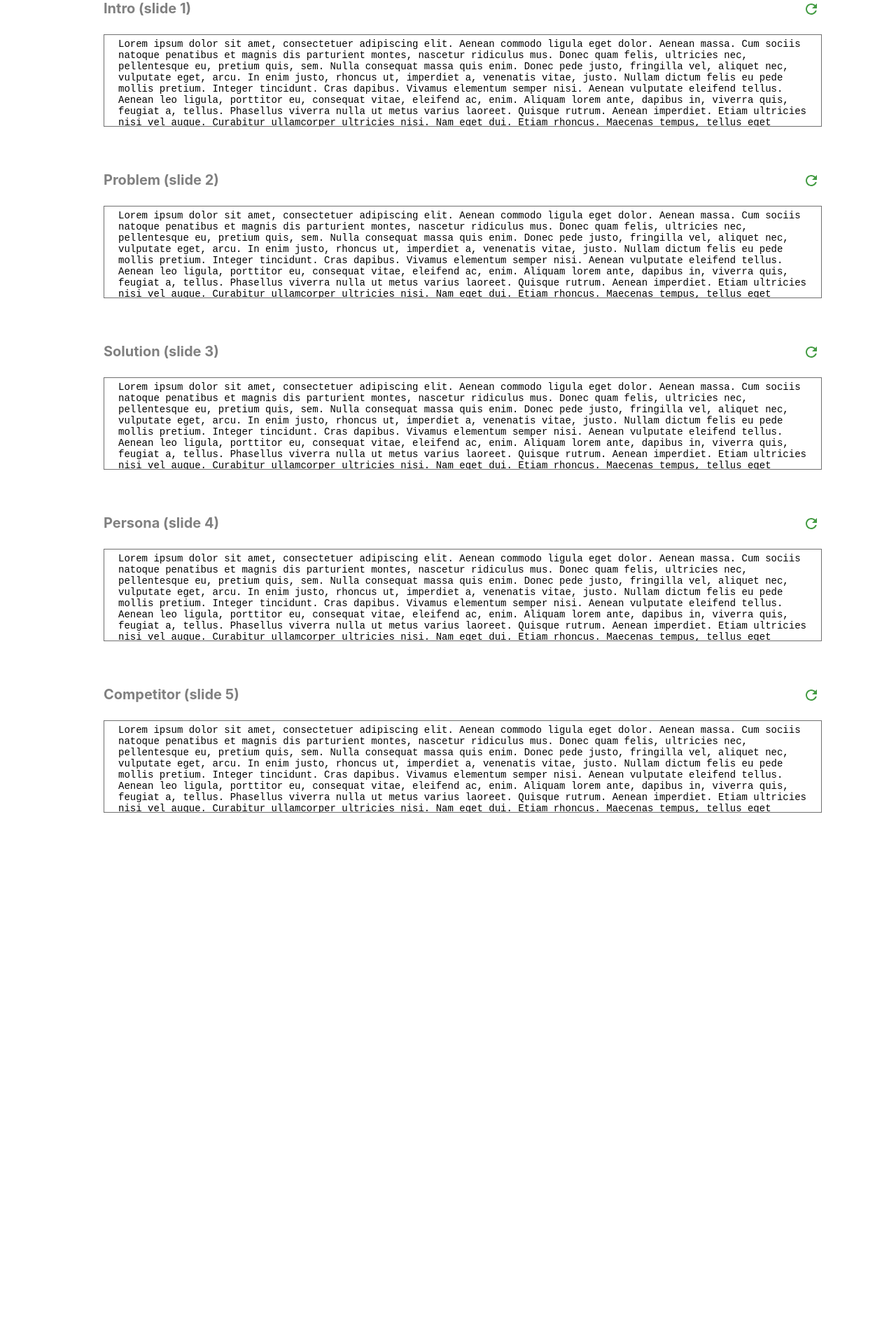
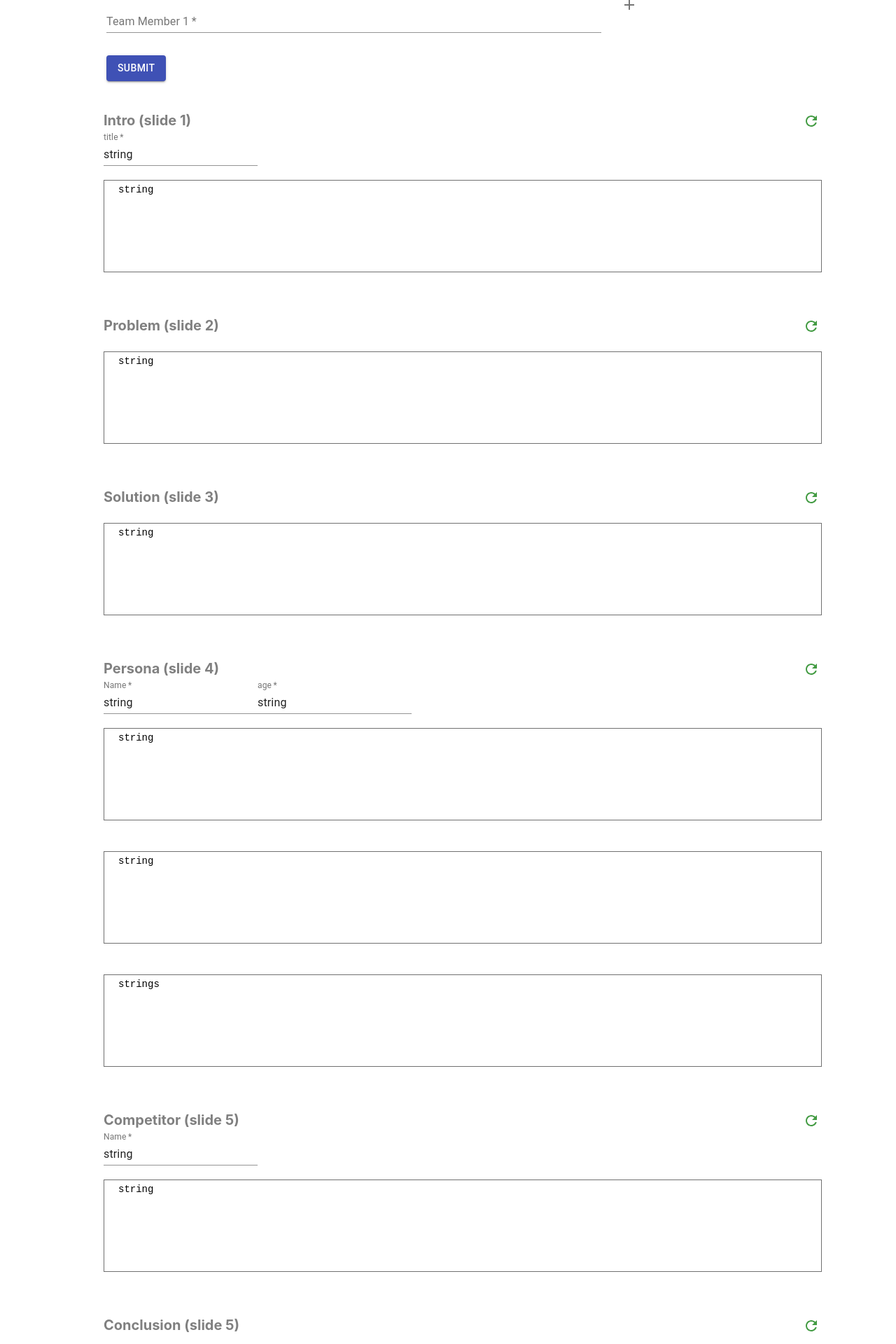
Before and after one commit to DIYVERSITY/Collect-slides-Hack, a React (Create React App) app: page / in a window 1280 px wide. Shown: the part 665-2585 px from the top of the page at 70% size. Before the commit the page ends 1870 px from the top, so only its background shows below. Built offline with nearby package versions, Linux system fonts and the light colour scheme; no server answers.

Commit message:
implemeted populating fields

```diff
--- a/src/components/InputForm/InputForm.js
+++ b/src/components/InputForm/InputForm.js
@@ -29,6 +29,15 @@ class InputForm extends Component {
         }
     }
 
+
+    handleCompany(e){
+        this.setState({company: e.target.value});
+    }
+
+    handleProduct(e){
+        this.setState({product: e.target.value});
+    }
+
     handleMission(e){
         this.setState({mission: e.target.value});
     }
@@ -56,7 +65,9 @@ class InputForm extends Component {
     }
 
     handleSubmit(){
-        let data = {industry: this.state.industry,
+        let data = {company: this.state.company,
+                product: this.state.product,
+                industry: this.state.industry,
                 mission: this.state.mission,
                 problem: this.state.problem,
                 solution: this.state.solution,
@@ -80,6 +91,20 @@ class InputForm extends Component {
         return (
           <form className={classes.root} noValidate autoComplete="off">
             <div>
+                <TextField
+                required
+                id="standard-required"
+                label="Company"
+                defaultValue=""
+                onChange = {this.handleCompany.bind(this)}
+                />
+                <TextField
+                required
+                id="standard-required"
+                label="Product"
+                defaultValue=""
+                onChange = {this.handleProduct.bind(this)}
+                />
                 <TextField
                 required
                 id="standard-required"
--- a/src/components/TextAreaSlide/TextAreaSlide.js
+++ b/src/components/TextAreaSlide/TextAreaSlide.js
@@ -1,22 +1,101 @@
-import React from "react";
+import React, {Component} from "react";
 import styles from "./TextAreaSlide.module.css";
 import RefreshIcon from "@material-ui/icons/Refresh";
+import TextField from "@material-ui/core/TextField";
+import { withStyles } from "@material-ui/core/styles";
 
-function TextAreaSlide(props) {
-  const refreshSlide = () => {
+const useStyles = (theme) => ({
+  root: {
+    "& .MuiTextField-root": {
+      margin: theme.spacing(2),
+      width: "70ch"
+    },
+    margin: theme.spacing(1)
+  }
+});
+
+class TextAreaSlide extends Component {
+
+  constructor(props){
+      super(props);
+      this.refreshSlide.bind(this);
+  }
+
+  refreshSlide(){
     console.log("refresh slide button pressed");
   };
+
+  render(){
+      const { classes } = this.props;
+      let listitems;
+      if (this.props.section==="persona"){
+          listitems = this.props.data.scenario.map((item)=>(
+              <textarea className={styles.text_area} value={item}></textarea>
+          ));
+      }
+      else if (this.props.section==="competitors"){
+          listitems = this.props.data.map((item)=>(
+              <div>
+                  <TextField
+                  required
+                  id="standard-required"
+                  label="Name"
+                  defaultValue={item.name}
+                  value={item.name}
+                  />
+                <textarea className={styles.text_area} value={item.description}></textarea>
+              </div>
+          ));
+      }
       return (
         <div className={styles.container}>
           <div className={styles.title_container}>
-        <div className={styles.title}>{props.title}</div>
-        <button onClick={refreshSlide}>
+            <div className={styles.title}>{this.props.title}</div>
+            <button onClick={this.refreshSlide}>
               <RefreshIcon />
             </button>
           </div>
-      <textarea className={styles.text_area}>{props.description}</textarea>
+          {this.props.section==="problem" || this.props.section==="solution" || this.props.section==="conclusion" ? (
+              <textarea className={styles.text_area} value={this.props.data[this.props.section]}></textarea>
+          ): this.props.section==="persona"?(
+              <div>
+                  <TextField
+                  required
+                  id="standard-required"
+                  label="Name"
+                  defaultValue={this.props.data.name}
+                  value = {this.props.data.name}
+                  />
+                  <TextField
+                  required
+                  id="standard-required"
+                  label="age"
+                  defaultValue={this.props.data.age}
+                  value = {this.props.data.age}
+                  />
+                  <textarea className={styles.text_area} value={this.props.data.needs}></textarea>
+                  <textarea className={styles.text_area} value={this.props.data.pains}></textarea>
+                  <div>{listitems}</div>
+              </div>
+          ): this.props.section==="intro"?(
+              <div>
+                  <TextField
+                  required
+                  id="standard-required"
+                  label="title"
+                  defaultValue={this.props.data.title}
+                  value = {this.props.data.title}
+                  />
+                  <textarea className={styles.text_area} value={this.props.data.mission}></textarea>
+              </div>
+          ): this.props.section==="competitors"?(
+              <div>
+                {listitems}
+              </div>
+          ):(<div></div>)}
         </div>
       );
   }
+}
 
-export default TextAreaSlide;
+export default withStyles(useStyles, { withTheme: true })(TextAreaSlide);
--- a/src/pages/Home/Home.js
+++ b/src/pages/Home/Home.js
@@ -4,46 +4,124 @@ import InputForm from "../../components/InputForm/InputForm.js";
 import TextAreaSlide from "../../components/TextAreaSlide/TextAreaSlide";
 
 const endPoints = {
-  all: "https://537946d0b176.ngrok.io/",
-  intro: "https://537946d0b176.ngrok.io/intro",
-  problem: "https://537946d0b176.ngrok.io/problem",
-  solution: "https://537946d0b176.ngrok.io/solution",
-  persona: "https://537946d0b176.ngrok.io/persona",
-  conclusion: "https://537946d0b176.ngrok.io/conclusion",
-  team: "https://537946d0b176.ngrok.io/team",
+  intro: " http://1fbac4e4f025.ngrok.io/intro",
+  problem: " http://1fbac4e4f025.ngrok.io/problem",
+  solution: " http://1fbac4e4f025.ngrok.io/solution",
+  persona: " http://1fbac4e4f025.ngrok.io/persona",
+  conclusion: " http://1fbac4e4f025.ngrok.io/conclusion",
+  team: " http://1fbac4e4f025.ngrok.io/team",
 };
 
 const dummyText =
   "Lorem ipsum dolor sit amet, consectetuer adipiscing elit. Aenean commodo ligula eget dolor. Aenean massa. Cum sociis natoque penatibus et magnis dis parturient montes, nascetur ridiculus mus. Donec quam felis, ultricies nec, pellentesque eu, pretium quis, sem. Nulla consequat massa quis enim. Donec pede justo, fringilla vel, aliquet nec, vulputate eget, arcu. In enim justo, rhoncus ut, imperdiet a, venenatis vitae, justo. Nullam dictum felis eu pede mollis pretium. Integer tincidunt. Cras dapibus. Vivamus elementum semper nisi. Aenean vulputate eleifend tellus. Aenean leo ligula, porttitor eu, consequat vitae, eleifend ac, enim. Aliquam lorem ante, dapibus in, viverra quis, feugiat a, tellus. Phasellus viverra nulla ut metus varius laoreet. Quisque rutrum. Aenean imperdiet. Etiam ultricies nisi vel augue. Curabitur ullamcorper ultricies nisi. Nam eget dui. Etiam rhoncus. Maecenas tempus, tellus eget condimentum rhoncus, sem quam semper libero, sit amet adipiscing sem neque sed ipsum. N";
 
 class Home extends Component {
+
   constructor(props) {
     super(props);
-    this.state = {};
-    this.submitData.bind(this);
+    this.state = {
+      "conclusion": {
+        "conclusion": "string"
+      },
+      "competitors": [
+        {
+          "name": "string",
+          "description": "string"
+        }
+      ],
+      "intro": {
+        "introImages": ["strings Image url"],
+        "mission": "string",
+        "title": "string"
+      },
+      "persona": {
+        "age": "string",
+        "name": "string",
+        "needs": "string",
+        "pains": "string",
+        "scenario": ["strings"]
+      },
+      "problem": {
+        "problem": "string"
+      },
+      "solution": {
+        "solution": "string"
+      },
+      "team": [
+        {
+          "LinkedInImg": "string LinkedInImg",
+          "description": "string",
+          "name": "string"
+        }
+      ]
+    };
+    // this.submitData.bind(this);
+    this.handleRefresh.bind(this);
+    // this.handleAPIResponse.bind(this);
+
   }
 
-  submitData(data) {
+  handleRefresh(key) {
+      axios.get(endPoints[key])
+      .then((response) => {
+        this.setState({key: response.data})
+      });
+  }
+
+  // handleAPIResponse=(key,data)=>{
+  //     if (key==="intro")
+  //       this.setState({intro:response.data});
+  //     else if (key==="problem")
+  //         this.setState({problem:response.data});
+  //     else if (key==="solution")
+  //         this.setState({solution: response.data})
+  //     else if (key==="persona")
+  //         this.setState({persona: response.data})
+  //     else if (key==="conclusion")
+  //         this.setState({conclusion: response.data})
+  //     else if (key === "team")
+  //         this.setState({team: response.data})
+  // }
+
+  submitData=(data)=>{
     console.log(data);
+    let handleData = this.handleAPIResponse;
     for (let key in endPoints) {
-      axios.get(endPoints[key], { params: { data: data } }).then((response) => {
-        console.log(key, response.data);
+      console.log(endPoints[key])
+      axios.get(endPoints[key], { params: { data: data } })
+      .then((response) => {
+        console.log(response.data);
+        if (key==="intro")
+          this.setState({intro:response.data});
+        else if (key==="problem")
+            this.setState({problem:response.data});
+        else if (key==="solution")
+            this.setState({solution: response.data})
+        else if (key==="persona")
+            this.setState({persona: response.data})
+        else if (key==="conclusion")
+            this.setState({conclusion: response.data})
+        else if (key === "team")
+            this.setState({team: response.data})
+        // handleData(key, response.data);
       });
     }
   }
 
   render() {
+    console.log(this.state);
     return (
       <div>
         <div>Home page</div>
         <InputForm submit={this.submitData} />
-        <TextAreaSlide title="Intro (slide 1)" description={dummyText} />
+        <TextAreaSlide title="Intro (slide 1)" section="intro" data={this.state.intro} />
 
-        <TextAreaSlide title="Problem (slide 2)" description={dummyText} />
+        <TextAreaSlide title="Problem (slide 2)" section="problem" data={this.state.problem} />
 
-        <TextAreaSlide title="Solution (slide 3)" description={dummyText} />
-        <TextAreaSlide title="Persona (slide 4)" description={dummyText} />
-        <TextAreaSlide title="Competitor (slide 5)" description={dummyText} />
+        <TextAreaSlide title="Solution (slide 3)" section="solution" data={this.state.solution} />
+        <TextAreaSlide title="Persona (slide 4)" section="persona" data={this.state.persona} />
+        <TextAreaSlide title="Competitor (slide 5)" section="competitors" data={this.state.competitors} />
+        <TextAreaSlide title="Conclusion (slide 5)" section="conclusion" data={this.state.conclusion} />
       </div>
     );
   }
```
Also changed, not shown: src/components/Images/ImageArea.js (added, +62 -0 lines), src/components/InputForm/SlidesInfo.js (+13 -1 lines). Lines whose indentation alone changed are shown as unchanged.
